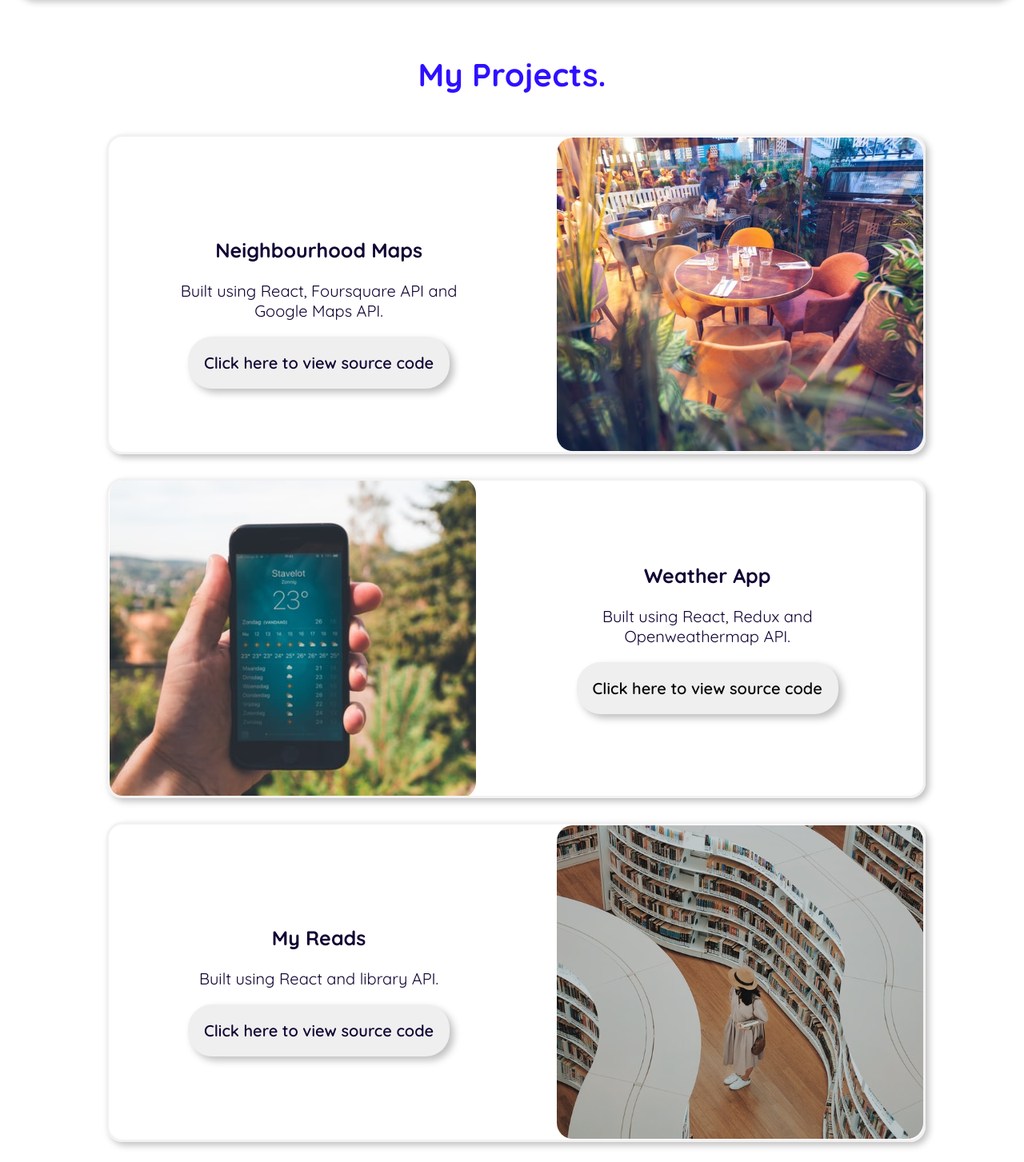
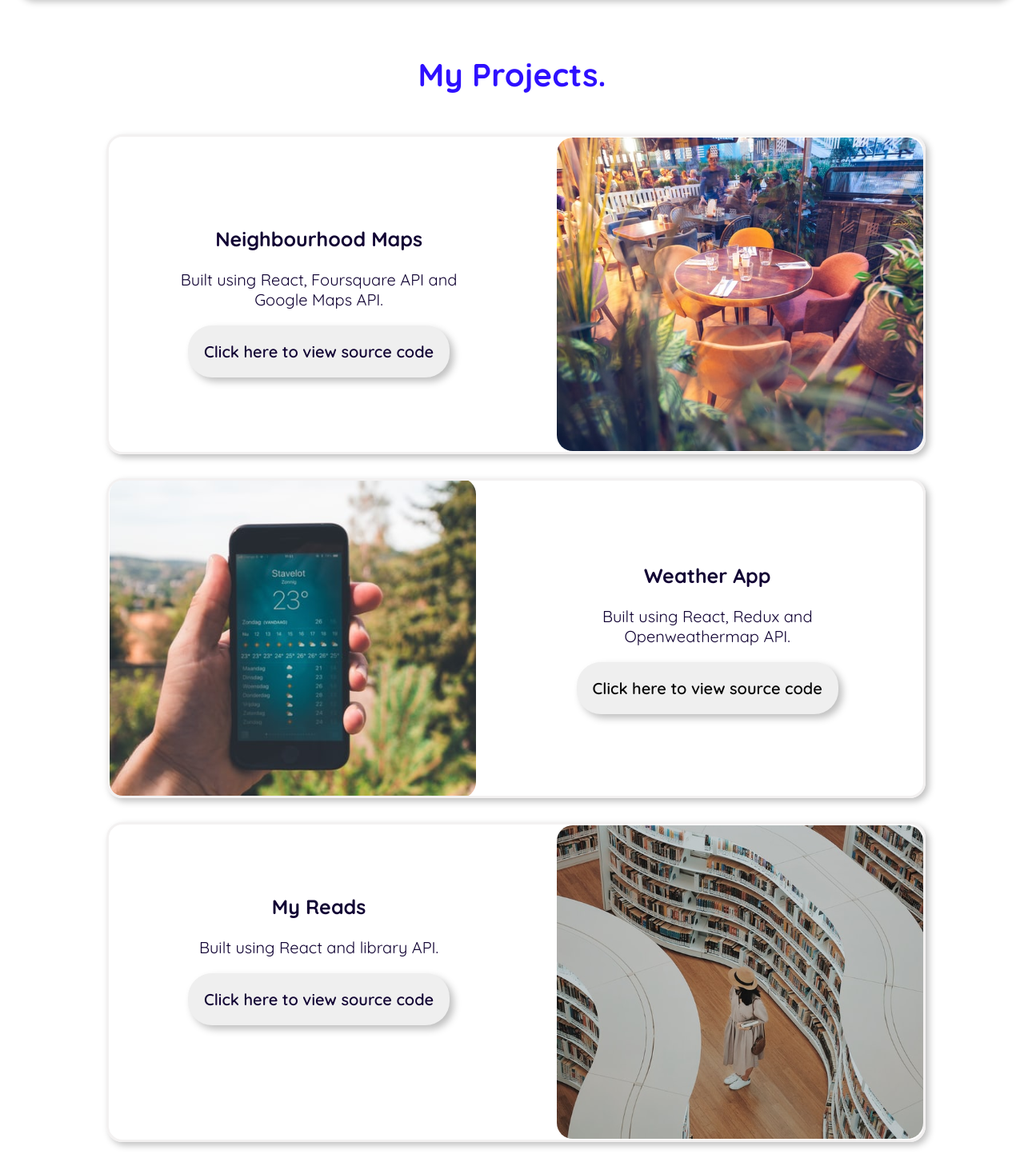
Before and after one commit to nainikaB/nainikab.github.io, a React (Create React App) app: page / in a window 1280 px wide. Shown: the part 2510-3963 px from the top of the page at 80% size. Built offline with nearby package versions, Linux system fonts and the light colour scheme.

Commit message:
alignment in project css

```diff
--- a/src/css/main.css
+++ b/src/css/main.css
@@ -2016,7 +2016,7 @@
   display: flex;
   position: absolute;
   left: 19px;
-  top: 126px;
+  top: 112px;
   -webkit-box-pack: center;
       -ms-flex-pack: center;
           justify-content: center;
@@ -2600,7 +2600,7 @@
   display: flex;
   position: absolute;
   left: 19px;
-  top: 126px;
+  top: 87px;
   -webkit-box-pack: center;
       -ms-flex-pack: center;
           justify-content: center;
--- a/src/css/pages/_projects.scss
+++ b/src/css/pages/_projects.scss
@@ -58,7 +58,7 @@
       display: flex;
       position: absolute;
       left: 19px;
-      top: 126px;
+      top: 112px;
       justify-content: center;
       align-items: center;
       flex-direction: column;
@@ -420,7 +420,7 @@
       display: flex;
       position: absolute;
       left: 19px;
-      top: 126px;
+      top: 87px;
       justify-content: center;
       align-items: center;
       flex-direction: column;
```
Also changed, not shown: 10 other files (tests, documents, lock files or other folders).
